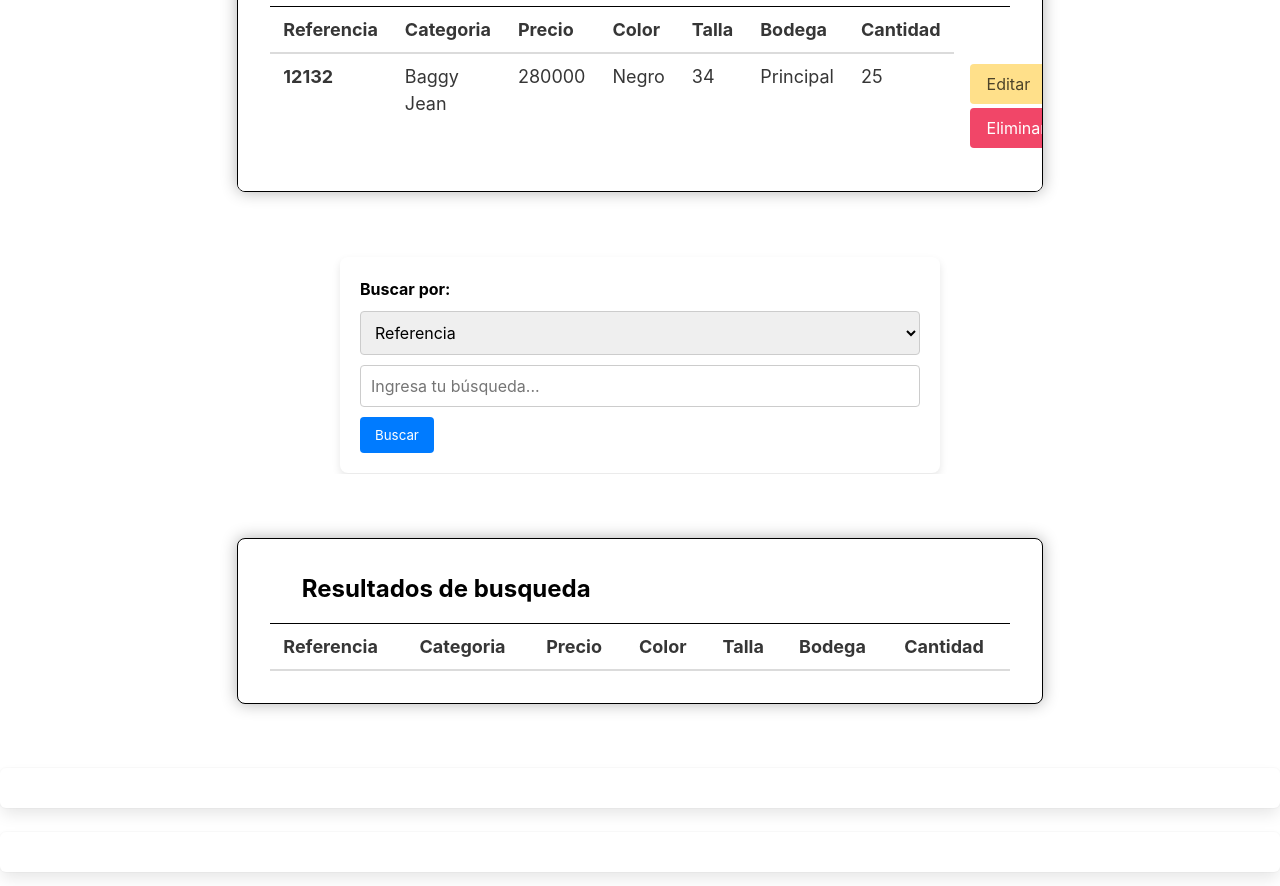
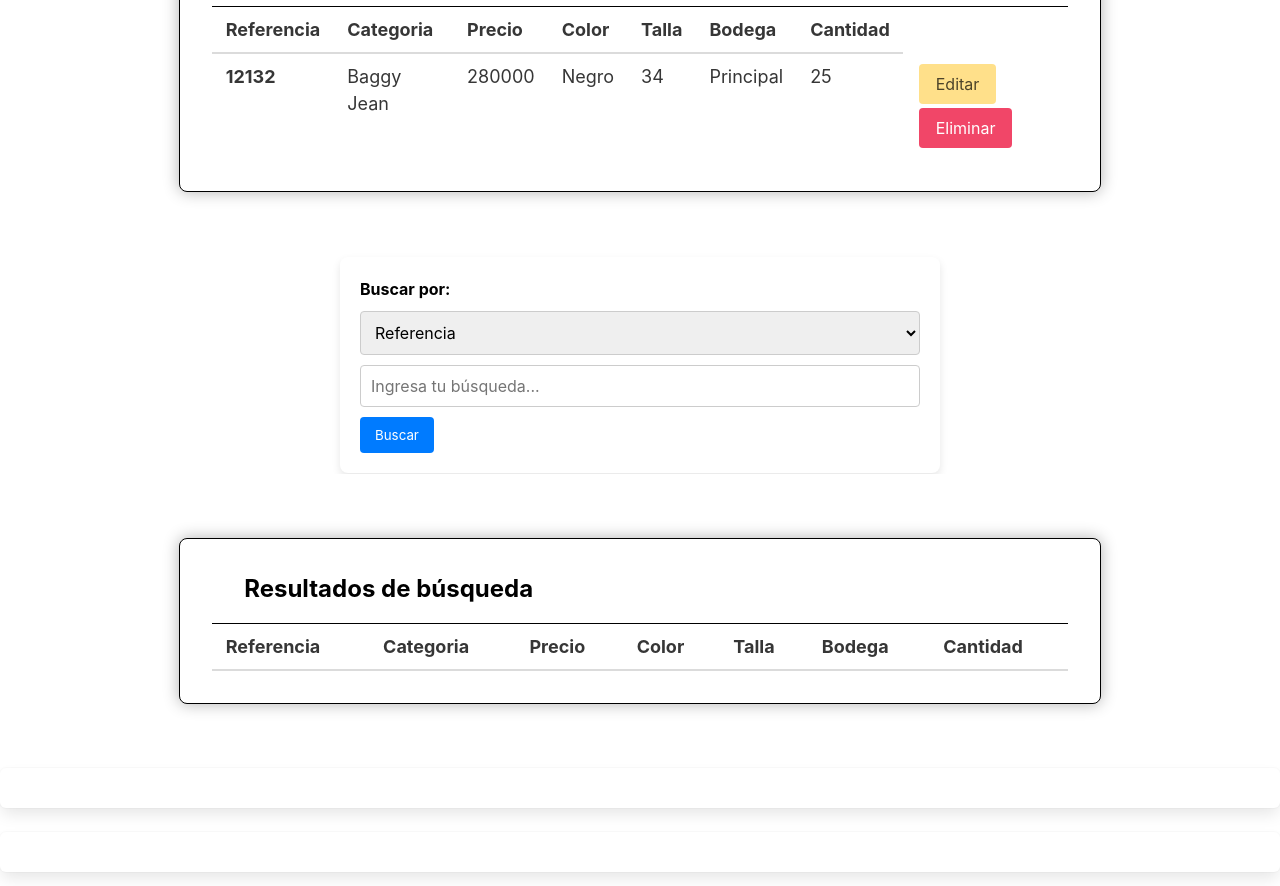
Before and after one commit to SebaScript/InventarioKR, a website: page admin.html in a window 1280 px wide. Shown: the part 211-1097 px from the top of the page. Drawn offline with nearby package versions, Linux system fonts and the light colour scheme; no server answers.

Commit message:
Orthography and style corrections

```diff
--- a/admin.html
+++ b/admin.html
@@ -81,7 +81,7 @@
     <div class="search-content">
       <div class="search-container">
         <div class="search-header">
-            <h1>Resultados de busqueda</h1>
+            <h1>Resultados de búsqueda</h1>
         </div>
         <table id="searchTable" class="table">
             <thead>
--- a/styles/main.css
+++ b/styles/main.css
@@ -15,7 +15,7 @@
 }
 
 .crud-container{
-    width: 70%;
+    width: 80%;
     border: 1px solid black;
     padding: 2rem 2rem;
     overflow: auto;
@@ -56,7 +56,7 @@
 }
 
 .search-container{
-    width: 70%;
+    width: 80%;
     border: 1px solid black;
     padding: 2rem 2rem;
     overflow: auto;
```
Also changed, not shown: employee.html (+1 -1 lines), seller.html (+1 -1 lines).
